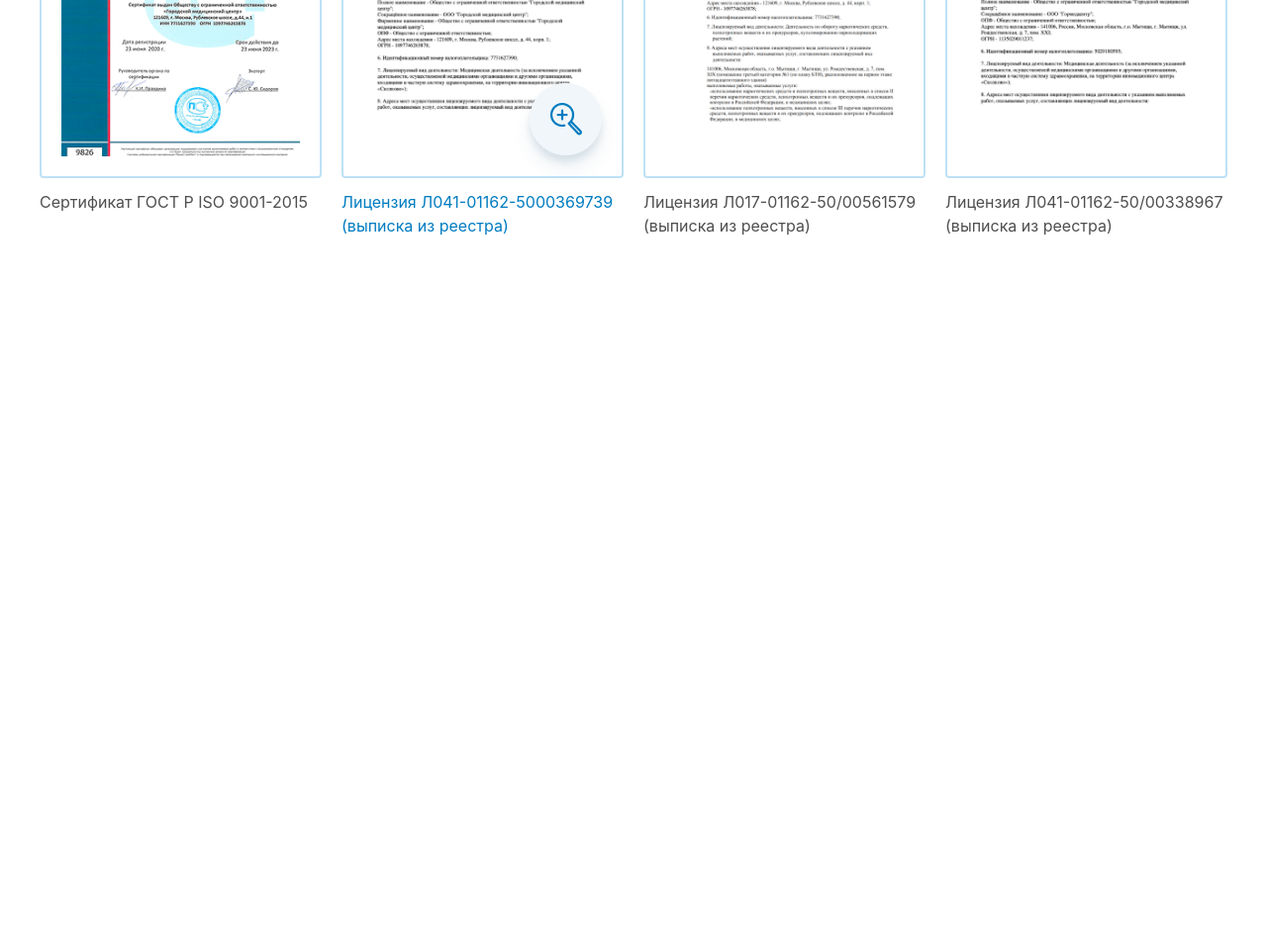
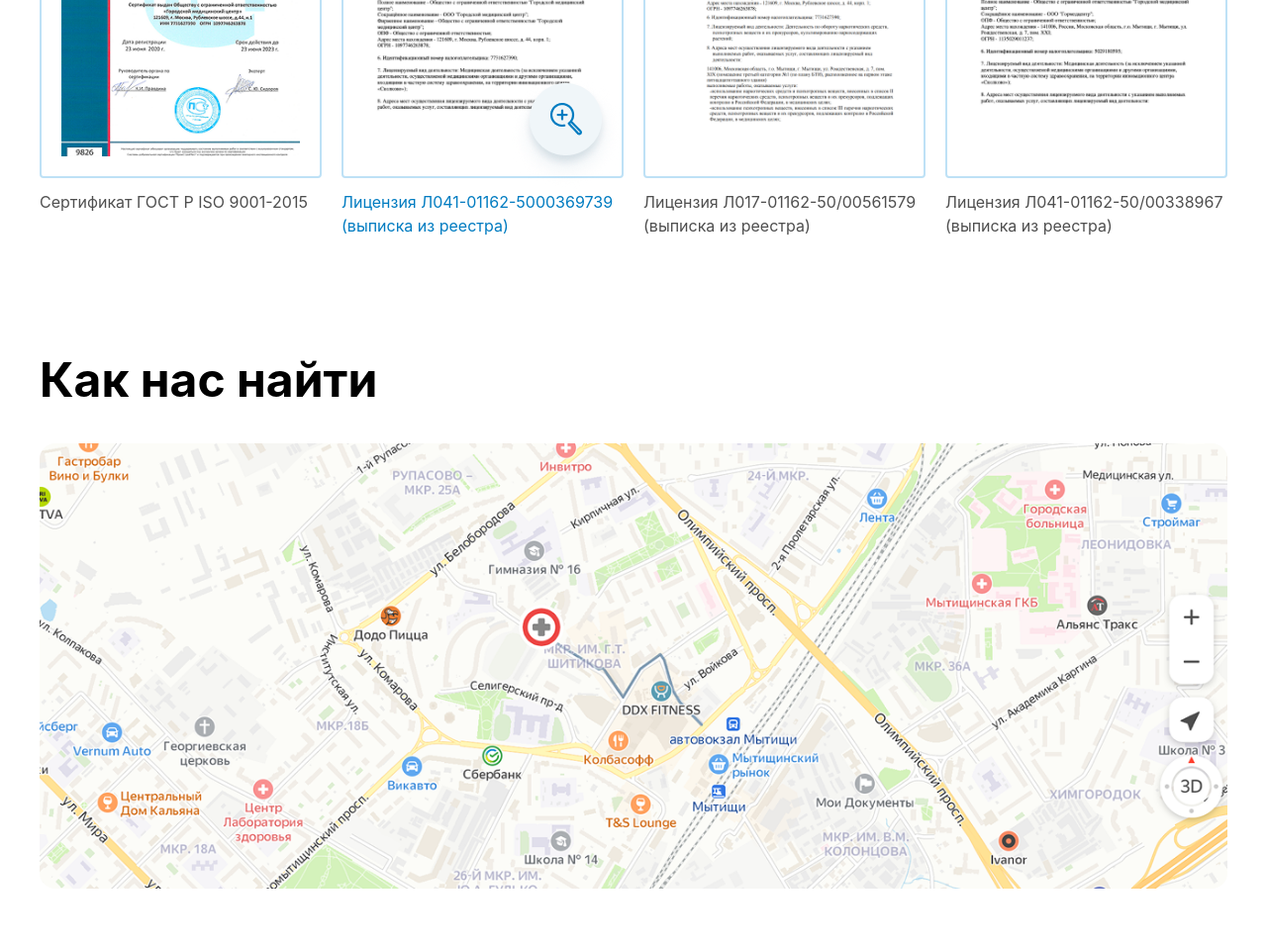
Before and after one commit to Vikingstrong/Exam-4, a website: page src/page3.html in a window 1280 px wide. Shown: the part 6082-7040 px from the top of the page at 99% size. Before the commit the page ends 6382 px from the top, so only its background shows below. Drawn offline with nearby package versions, Linux system fonts and the light colour scheme; files that its build step writes are made by us from their sources.

Commit message:
Add section 10 on page 3

```diff
--- a/src/page3.html
+++ b/src/page3.html
@@ -351,6 +351,12 @@
             </div>
         </div>
     </section>
+
+    <section class="max-w-300 m-auto flex flex-col gap-8 lg:gap-10 p-5 lg:px-0 lg:py-15">
+        <h2 class="text-3xl lg:text-5xl font-bold">Как нас найти</h2>
+        <img class="rounded-2xl lg:block hidden" src="./img/page3/section10/mapforpc.png" alt="">
+        <img class="rounded-2xl lg:hidden" src="./img/page3/section10/mapmobile.png" alt="">
+    </section>
 </main>
 </body>
 </html>
```
Also changed, not shown: src/img/page3/section10/mapforpc.png (added), src/img/page3/section10/mapmobile.png (added).
